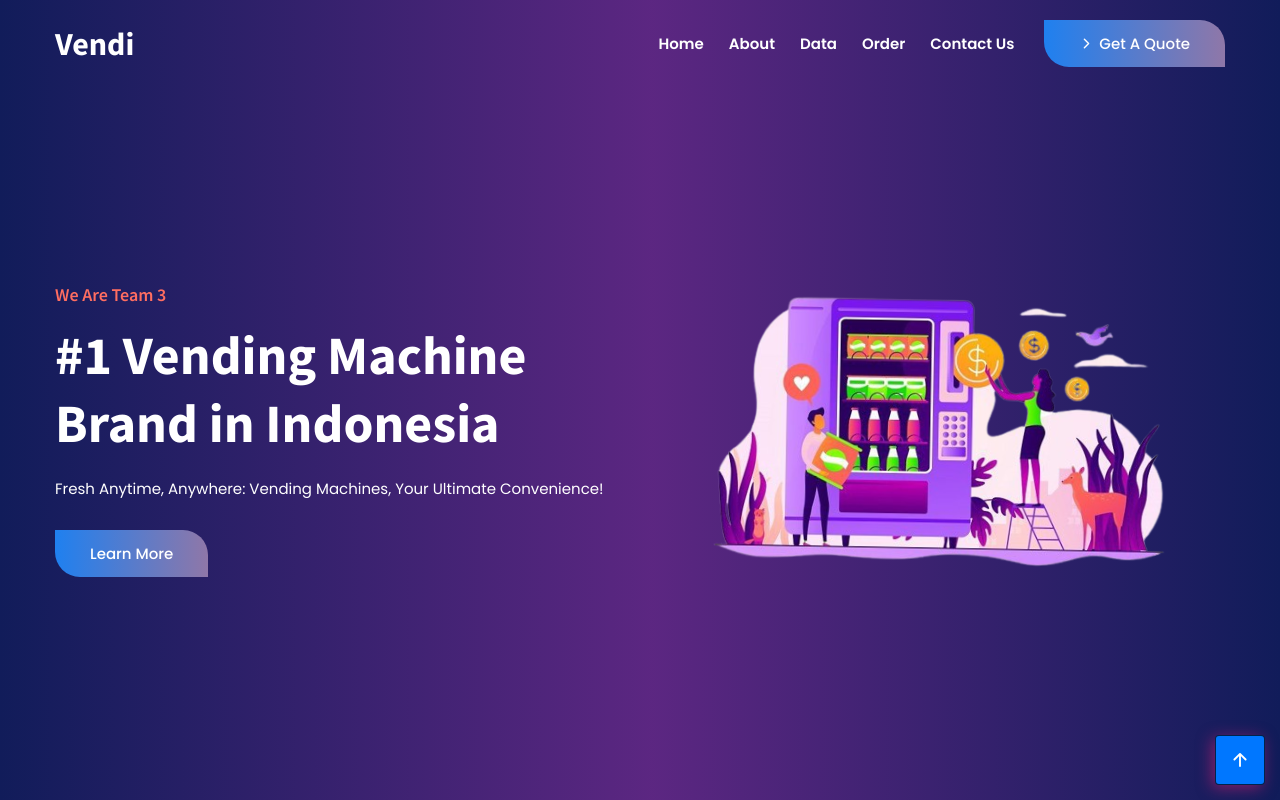
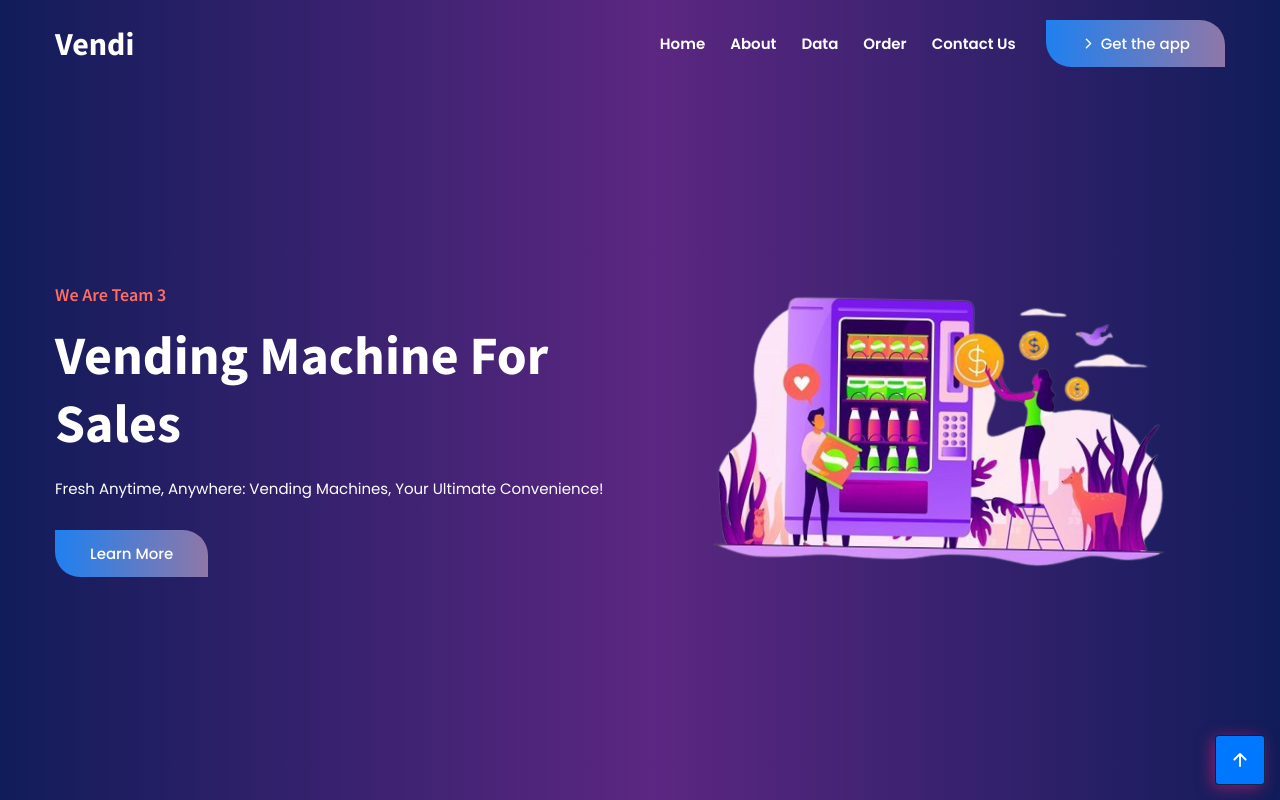
Before and after one commit to Kampus-Merdeka-Software-Engineering/km-feb24-balikpapan-3, a plain HTML site: page index.html in a window 1280 px wide. Shown: the top 800 px of the page. Drawn offline with nearby package versions, Linux system fonts and the light colour scheme; a script that the page names is missing.

Commit message:
Update index.html

```diff
--- a/index.html
+++ b/index.html
@@ -73,7 +73,7 @@
       <a href="#" class="btn">
         <ion-icon name="chevron-forward-outline" aria-hidden="true"></ion-icon>
 
-        <span>Get A Quote</span>
+        <span>Get the app</span>
       </a>
 
       <button class="nav-open-btn" aria-label="Open Menu" data-nav-open-btn>
@@ -99,7 +99,7 @@
 
             <p class="hero-subtitle">We Are Team 3</p>
 
-            <h2 class="h2 hero-title">#1 Vending Machine Brand in Indonesia</h2>
+            <h2 class="h2 hero-title">Vending Machine For Sales</h2>
 
             <p class="hero-text">
                 Fresh Anytime, Anywhere: Vending Machines, Your Ultimate Convenience!
```
